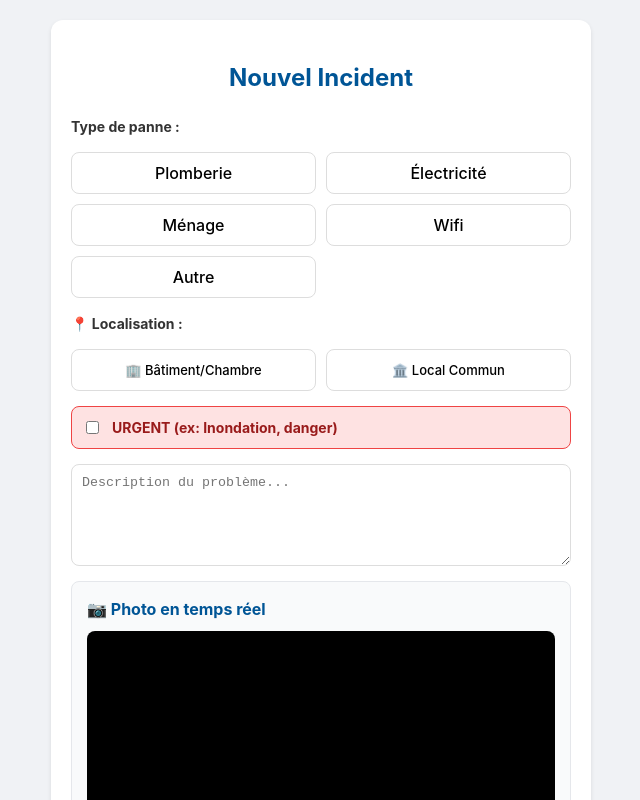
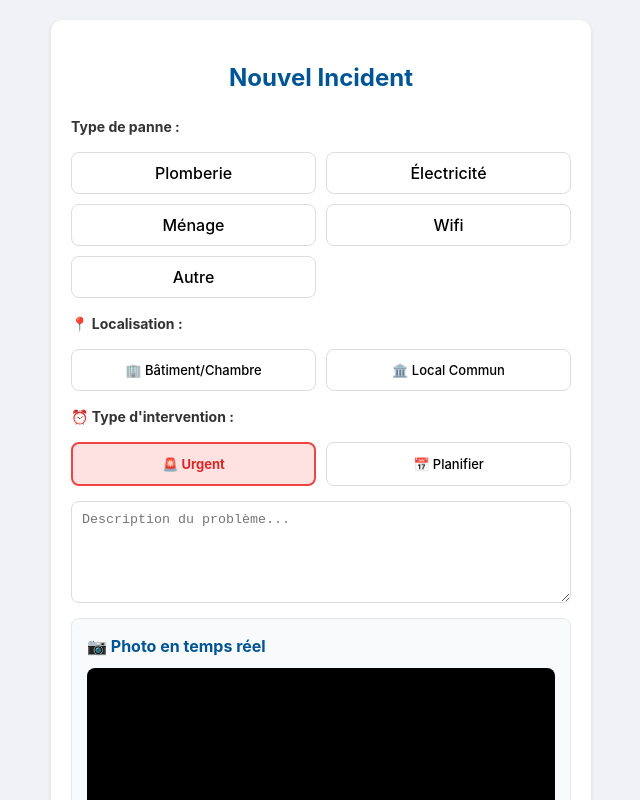
Before and after one commit to AymaneELaamaj/Fixliya, a React (Vite) app: page /create-ticket in a window 1280 px wide. Shown: the top 800 px of the page, without its empty margins (319-959 px from the left). Built offline with nearby package versions, Linux system fonts and the light colour scheme; no server answers.

Commit message:
Add ticket scheduling feature; implement ticket type selection and date/time inputs in CreateTicket

```diff
--- a/src/pages/CreateTicket.jsx
+++ b/src/pages/CreateTicket.jsx
@@ -11,7 +11,9 @@ export default function CreateTicket() {
   // États
   const [category, setCategory] = useState("");
   const [description, setDescription] = useState("");
-  const [isUrgent, setIsUrgent] = useState(false);
+  const [ticketType, setTicketType] = useState("urgent"); // "urgent" ou "planifier"
+  const [scheduledDate, setScheduledDate] = useState("");
+  const [scheduledTime, setScheduledTime] = useState("");
   const [imageFile, setImageFile] = useState(null);
   const [audioFile, setAudioFile] = useState(null);
   const [isRecording, setIsRecording] = useState(false);
@@ -141,6 +143,9 @@ export default function CreateTicket() {
     if (locationType === "commun" && !commonAreaName) {
       return alert("Veuillez renseigner le nom du local commun.");
     }
+    if (ticketType === "planifier" && (!scheduledDate || !scheduledTime)) {
+      return alert("Veuillez préciser la date et l'heure pour une intervention planifiée.");
+    }
 
     setLoading(true);
     try {
@@ -158,7 +163,11 @@ export default function CreateTicket() {
         location: location,
         category,
         description,
-        isUrgent
+        isUrgent: ticketType === "urgent",
+        ticketType: ticketType, // "urgent" ou "planifier"
+        scheduledDate: ticketType === "planifier" ? scheduledDate : null,
+        scheduledTime: ticketType === "planifier" ? scheduledTime : null,
+        scheduledDateTime: ticketType === "planifier" ? `${scheduledDate} ${scheduledTime}` : null
       };
 
       await createTicket(ticketData);
@@ -291,18 +300,52 @@ export default function CreateTicket() {
             </div>
           )}
 
-          {/* Urgence [cite: 24] */}
-          <div style={styles.urgentBox}>
-            <input
-              type="checkbox"
-              checked={isUrgent}
-              onChange={(e) => setIsUrgent(e.target.checked)}
-              id="urgent"
-            />
-            <label htmlFor="urgent" style={styles.urgentLabel}>
-              URGENT (ex: Inondation, danger)
-            </label>
+          {/* Urgence ou Planification */}
+          <label style={styles.label}>⏰ Type d'intervention :</label>
+          <div style={styles.typeGrid}>
+            <button
+              type="button"
+              onClick={() => setTicketType("urgent")}
+              style={ticketType === "urgent" ? styles.typeButtonActive : styles.typeButton}
+            >
+              🚨 Urgent
+            </button>
+            <button
+              type="button"
+              onClick={() => setTicketType("planifier")}
+              style={ticketType === "planifier" ? styles.typeButtonActive : styles.typeButton}
+            >
+              📅 Planifier
+            </button>
           </div>
+
+          {/* Champs de planification (visibles si "Planifier" est sélectionné) */}
+          {ticketType === "planifier" && (
+            <div style={styles.schedulingSection}>
+              <div style={styles.row}>
+                <div style={styles.inputGroup}>
+                  <label style={styles.smallLabel}>Date :</label>
+                  <input
+                    type="date"
+                    value={scheduledDate}
+                    onChange={(e) => setScheduledDate(e.target.value)}
+                    style={styles.select}
+                    required
+                  />
+                </div>
+                <div style={styles.inputGroup}>
+                  <label style={styles.smallLabel}>Heure :</label>
+                  <input
+                    type="time"
+                    value={scheduledTime}
+                    onChange={(e) => setScheduledTime(e.target.value)}
+                    style={styles.select}
+                    required
+                  />
+                </div>
+              </div>
+            </div>
+          )}
 
           {/* Description */}
           <textarea
@@ -415,6 +458,10 @@ const styles = {
   catButtonActive: { padding: '10px', border: '2px solid #005596', borderRadius: '8px', background: '#e6f0fa', color: '#005596', fontWeight: 'bold', cursor: 'pointer' },
   locationButton: { padding: '12px', border: '1px solid #ddd', borderRadius: '8px', background: 'white', cursor: 'pointer', fontSize: '13px', fontWeight: '500' },
   locationButtonActive: { padding: '12px', border: '2px solid #10b981', borderRadius: '8px', background: '#ecfdf5', color: '#10b981', fontWeight: 'bold', cursor: 'pointer', fontSize: '13px' },
+  typeGrid: { display: 'grid', gridTemplateColumns: 'repeat(2, 1fr)', gap: '10px' },
+  typeButton: { padding: '12px', border: '1px solid #ddd', borderRadius: '8px', background: 'white', cursor: 'pointer', fontSize: '13px', fontWeight: '500' },
+  typeButtonActive: { padding: '12px', border: '2px solid #ef4444', borderRadius: '8px', background: '#fee2e2', color: '#dc2626', fontWeight: 'bold', cursor: 'pointer', fontSize: '13px' },
+  schedulingSection: { backgroundColor: '#f9fafb', padding: '12px', borderRadius: '8px', border: '1px solid #e5e7eb' },
   locationSection: { backgroundColor: '#f9fafb', padding: '12px', borderRadius: '8px', border: '1px solid #e5e7eb' },
   row: { display: 'flex', gap: '10px' },
   inputGroup: { flex: 1 },
--- a/src/services/ticketService.js
+++ b/src/services/ticketService.js
@@ -102,6 +102,10 @@ export const createTicket = async (ticketData) => {
       imageUrl: ticketData.imageUrl || "https://placehold.co/600x400?text=Image+Non+Disponible",
       audioUrl: ticketData.audioUrl || null,
       isUrgent: ticketData.isUrgent,
+      ticketType: ticketData.ticketType || "urgent", // "urgent" ou "planifier"
+      scheduledDate: ticketData.scheduledDate || null,
+      scheduledTime: ticketData.scheduledTime || null,
+      scheduledDateTime: ticketData.scheduledDateTime || null,
       status: "pending",
       createdAt: new Date().toISOString()
     };
```
